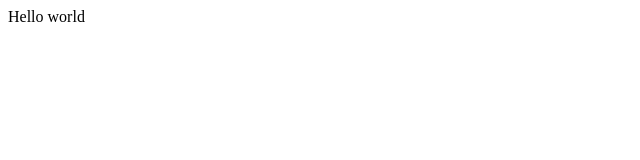
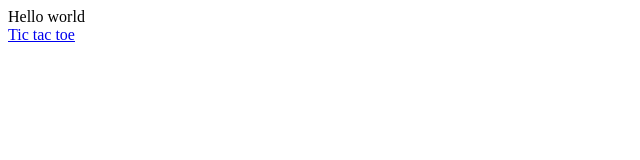
Before and after one commit to overdriveF/whatever, a plain HTML site: page index.html in a window 1280 px wide. Shown: the full height of the page, 0-640 px from the left. Drawn offline with Linux system fonts and the light colour scheme.

Commit message:
Update index.html

```diff
--- a/index.html
+++ b/index.html
@@ -8,5 +8,6 @@
 </head>
 <body>
     <div>Hello world</div>
+    <a href="https://overdrivef.github.io/tic-tac-toe">Tic tac toe</a>
 </body>
 </html>
```
